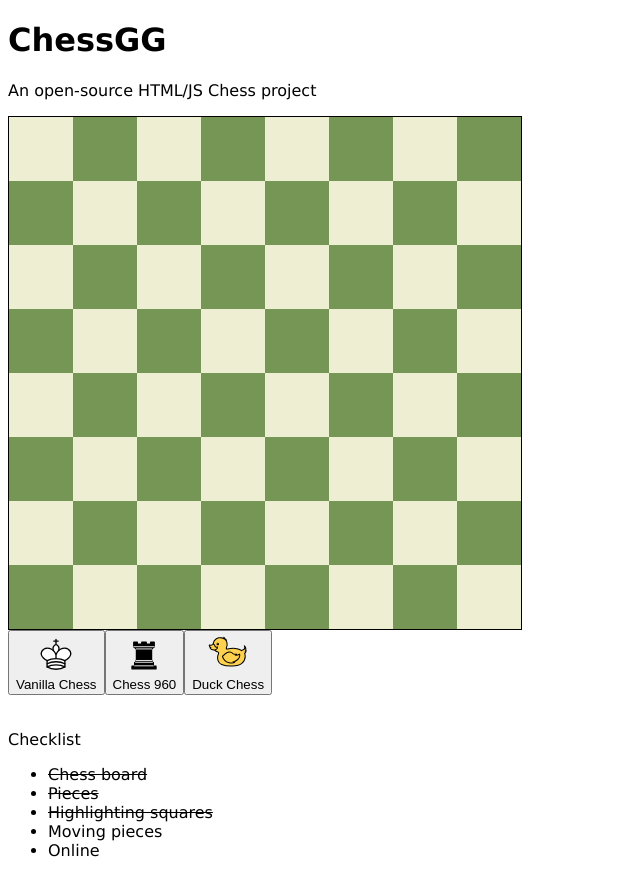
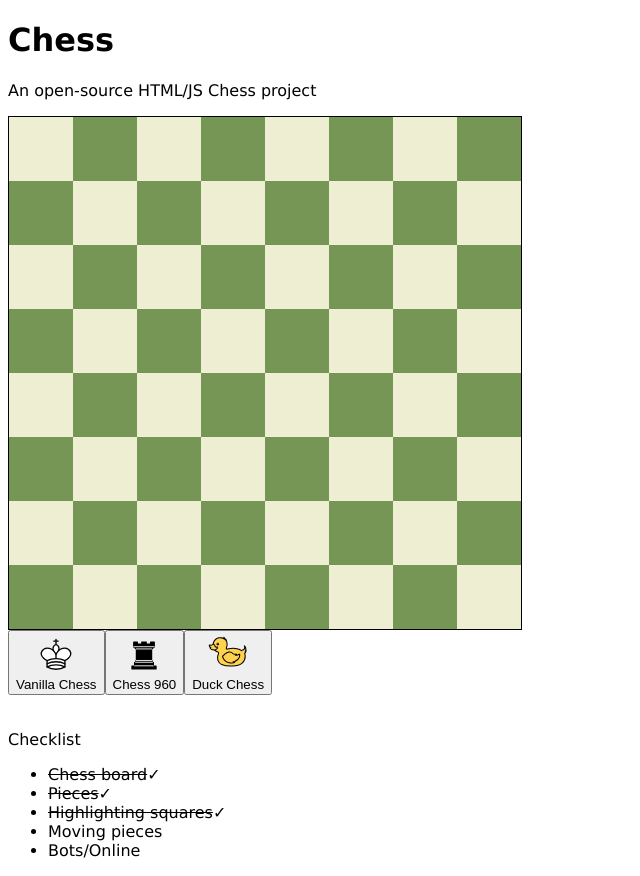
Before and after one commit to mariocraft987/chess, a plain HTML site: page index.html in a window 1280 px wide. Shown: the whole page, without its empty margins (0-640 px from the left). Drawn offline with Linux system fonts and the light colour scheme.

Commit message:
Update index.html

```diff
--- a/index.html
+++ b/index.html
@@ -16,7 +16,7 @@
     </style>
 </head>
 <body>
-    <h1>ChessGG</h1>
+    <h1>Chess</h1>
     <p>An open-source HTML/JS Chess project</p>
     <div>
         <canvas id="board" style="display:flex;" width="512" height="512"></canvas>
@@ -29,11 +29,11 @@
     <br/>
     <p>Checklist</p>
     <ul>
-        <li><s>Chess board</s></li>
-        <li><s>Pieces</s></li>
-        <li><s>Highlighting squares</s></li>
+        <li><s>Chess board</s>✓</li>
+        <li><s>Pieces</s>✓</li>
+        <li><s>Highlighting squares</s>✓</li>
         <li>Moving pieces</li>
-        <li>Online</li>
+        <li>Bots/Online</li>
     </ul>
 </body>
 <script src="/src/scripts/main.js"></script>
```
